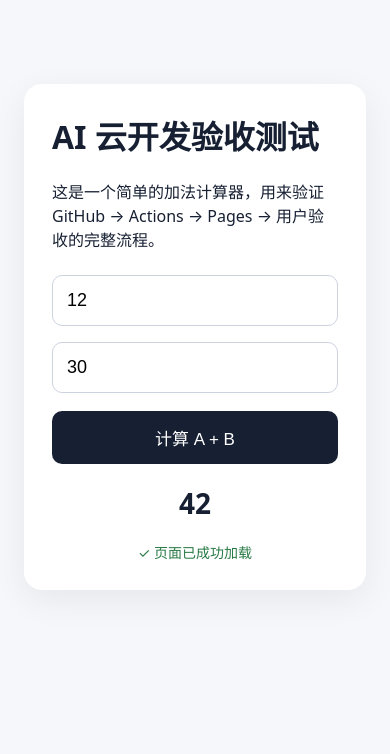
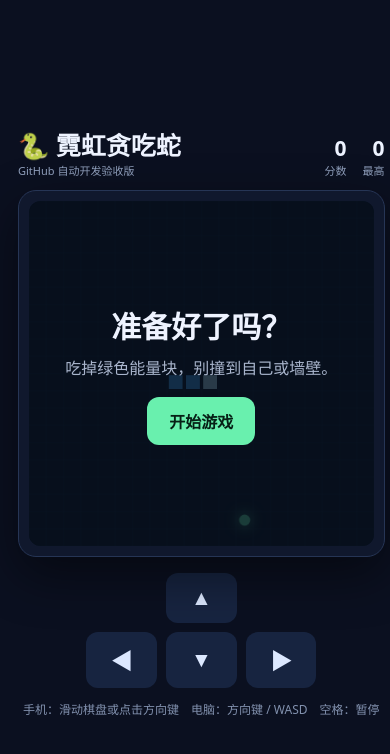
Before and after one commit to jim123321002/jim00001, a plain HTML site: page index.html in a window 390 px wide. Drawn offline with Linux system fonts and the light colour scheme.

Commit message:
Build responsive Snake game

```diff
--- a/index.html
+++ b/index.html
@@ -1,28 +1,34 @@
 <!doctype html>
-<html lang="zh-CN">
-<head>
-<meta charset="utf-8"><meta name="viewport" content="width=device-width,initial-scale=1">
-<title>AI 云开发验收测试</title>
-<style>
-body{font-family:system-ui,-apple-system,sans-serif;background:#f5f7fb;margin:0;padding:24px;color:#172033}
-.card{max-width:520px;margin:60px auto;background:#fff;padding:28px;border-radius:18px;box-shadow:0 10px 35px #0001}
-h1{margin-top:0} input{width:100%;box-sizing:border-box;padding:14px;font-size:18px;border:1px solid #ccd3df;border-radius:10px;margin:8px 0}
-button{width:100%;padding:14px;margin-top:10px;border:0;border-radius:10px;font-size:17px;cursor:pointer;background:#172033;color:white}
-#result{font-size:28px;font-weight:700;text-align:center;margin:20px 0;min-height:36px}.ok{font-size:14px;color:#287a45;text-align:center}
-</style>
-</head>
-<body><main class="card">
-<h1>AI 云开发验收测试</h1>
-<p>这是一个简单的加法计算器，用来验证 GitHub → Actions → Pages → 用户验收的完整流程。</p>
-<input id="a" type="number" value="12" aria-label="第一个数字">
-<input id="b" type="number" value="30" aria-label="第二个数字">
-<button id="calc">计算 A + B</button>
-<div id="result">42</div>
-<div class="ok">✓ 页面已成功加载</div>
-</main>
+<html lang="zh-CN"><head><meta charset="utf-8"><meta name="viewport" content="width=device-width,initial-scale=1,user-scalable=no">
+<title>霓虹贪吃蛇</title><style>
+*{box-sizing:border-box}body{margin:0;min-height:100vh;background:#0b1020;color:#eef3ff;font-family:system-ui,-apple-system,sans-serif;display:grid;place-items:center;padding:18px}
+.wrap{width:min(94vw,520px)}header{display:flex;align-items:end;justify-content:space-between;margin-bottom:12px}h1{font-size:25px;margin:0}.meta{display:flex;gap:16px;text-align:right}.num{font-weight:800;font-size:21px}.lab{font-size:11px;color:#91a0bd}
+.board{position:relative;background:#10182d;border:1px solid #263555;border-radius:18px;padding:10px;box-shadow:0 18px 50px #0007}canvas{display:block;width:100%;aspect-ratio:1;background:#08101d;border-radius:12px;touch-action:none}
+.overlay{position:absolute;inset:10px;display:grid;place-items:center;background:#07101ccc;border-radius:12px;text-align:center;padding:30px}.overlay.hide{display:none}.overlay h2{margin:0 0 8px;font-size:30px}.overlay p{color:#a9b5cc;margin:0 0 18px}
+button{border:0;border-radius:12px;background:#69f0ae;color:#062016;font-weight:800;font-size:16px;padding:12px 22px}
+.controls{display:grid;grid-template-columns:repeat(3,1fr);gap:9px;width:230px;margin:16px auto 0}.controls button{background:#172440;color:#dce8ff;padding:13px;font-size:21px}.controls .up{grid-column:2}.controls .left{grid-column:1}.controls .down{grid-column:2}.controls .right{grid-column:3}
+.tip{text-align:center;color:#8291ae;font-size:12px;margin-top:12px}
+</style></head><body><main class="wrap"><header><div><h1>🐍 霓虹贪吃蛇</h1><div class="lab">GitHub 自动开发验收版</div></div><div class="meta"><div><div id="score" class="num">0</div><div class="lab">分数</div></div><div><div id="best" class="num">0</div><div class="lab">最高</div></div></div></header>
+<section class="board"><canvas id="game" width="400" height="400"></canvas><div id="overlay" class="overlay"><div><h2 id="title">准备好了吗？</h2><p id="msg">吃掉绿色能量块，别撞到自己或墙壁。</p><button id="start">开始游戏</button></div></div></section>
+<div class="controls"><button class="up" data-d="up">▲</button><button class="left" data-d="left">◀</button><button class="down" data-d="down">▼</button><button class="right" data-d="right">▶</button></div><div class="tip">手机：滑动棋盘或点击方向键　电脑：方向键 / WASD　空格：暂停</div></main>
 <script>
-function add(a,b){return Number(a)+Number(b)}
-function calculate(){const a=document.getElementById('a').value,b=document.getElementById('b').value;document.getElementById('result').textContent=add(a,b)}
-document.getElementById('calc').addEventListener('click',calculate);
-window.add=add;
+const c=document.getElementById('game'),x=c.getContext('2d'),N=20,S=c.width/N;
+let snake,food,dir,next,score,timer,running=false,paused=false,speed=125;
+const $=id=>document.getElementById(id), best=()=>Number(localStorage.snakeBest||0);
+$('best').textContent=best();
+function rnd(){return Math.floor(Math.random()*N)}
+function spawn(){do{food={x:rnd(),y:rnd()}}while(snake.some(p=>p.x===food.x&&p.y===food.y))}
+function reset(){snake=[{x:10,y:10},{x:9,y:10},{x:8,y:10}];dir={x:1,y:0};next=dir;score=0;speed=125;$('score').textContent=0;spawn();draw()}
+function setDir(dx,dy){if(!running||paused)return;if(dx!==-dir.x||dy!==-dir.y)next={x:dx,y:dy}}
+function step(){dir=next;const h={x:snake[0].x+dir.x,y:snake[0].y+dir.y};if(h.x<0||h.x>=N||h.y<0||h.y>=N||snake.some(p=>p.x===h.x&&p.y===h.y))return over();snake.unshift(h);if(h.x===food.x&&h.y===food.y){score+=10;$('score').textContent=score;if(score>best()){localStorage.snakeBest=score;$('best').textContent=score}spawn();if(speed>65){speed-=3;clearInterval(timer);timer=setInterval(step,speed)}}else snake.pop();draw()}
+function draw(){x.fillStyle='#08101d';x.fillRect(0,0,c.width,c.height);x.strokeStyle='#111c30';x.lineWidth=1;for(let i=0;i<=N;i++){x.beginPath();x.moveTo(i*S,0);x.lineTo(i*S,c.height);x.stroke();x.beginPath();x.moveTo(0,i*S);x.lineTo(c.width,i*S);x.stroke()}x.fillStyle='#69f0ae';x.shadowColor='#69f0ae';x.shadowBlur=16;x.beginPath();x.arc(food.x*S+S/2,food.y*S+S/2,S*.32,0,Math.PI*2);x.fill();x.shadowBlur=0;snake.forEach((p,i)=>{x.fillStyle=i?'#42a5f5':'#b3e5fc';x.fillRect(p.x*S+2,p.y*S+2,S-4,S-4)})}
+function start(){clearInterval(timer);reset();running=true;paused=false;$('overlay').classList.add('hide');timer=setInterval(step,speed)}
+function over(){running=false;clearInterval(timer);$('title').textContent='游戏结束';$('msg').textContent='本局得分 '+score+'，再来一局？';$('start').textContent='重新开始';$('overlay').classList.remove('hide')}
+function pause(){if(!running)return;paused=!paused;if(paused){clearInterval(timer);$('title').textContent='已暂停';$('msg').textContent='按空格继续';$('start').textContent='继续';$('overlay').classList.remove('hide')}else{timer=setInterval(step,speed);$('overlay').classList.add('hide')}}
+$('start').onclick=()=>paused?pause():start();
+const keys={ArrowUp:[0,-1],w:[0,-1],W:[0,-1],ArrowDown:[0,1],s:[0,1],S:[0,1],ArrowLeft:[-1,0],a:[-1,0],A:[-1,0],ArrowRight:[1,0],d:[1,0],D:[1,0]};
+addEventListener('keydown',e=>{if(e.code==='Space'){e.preventDefault();pause();return}if(keys[e.key]){e.preventDefault();setDir(...keys[e.key])}});
+document.querySelectorAll('[data-d]').forEach(b=>b.onclick=()=>{const m={up:[0,-1],down:[0,1],left:[-1,0],right:[1,0]};setDir(...m[b.dataset.d])});
+let sx=0,sy=0;c.addEventListener('touchstart',e=>{sx=e.touches[0].clientX;sy=e.touches[0].clientY},{passive:true});c.addEventListener('touchend',e=>{let dx=e.changedTouches[0].clientX-sx,dy=e.changedTouches[0].clientY-sy;if(Math.max(Math.abs(dx),Math.abs(dy))<20)return;Math.abs(dx)>Math.abs(dy)?setDir(Math.sign(dx),0):setDir(0,Math.sign(dy))},{passive:true});
+reset();
 </script></body></html>
```
